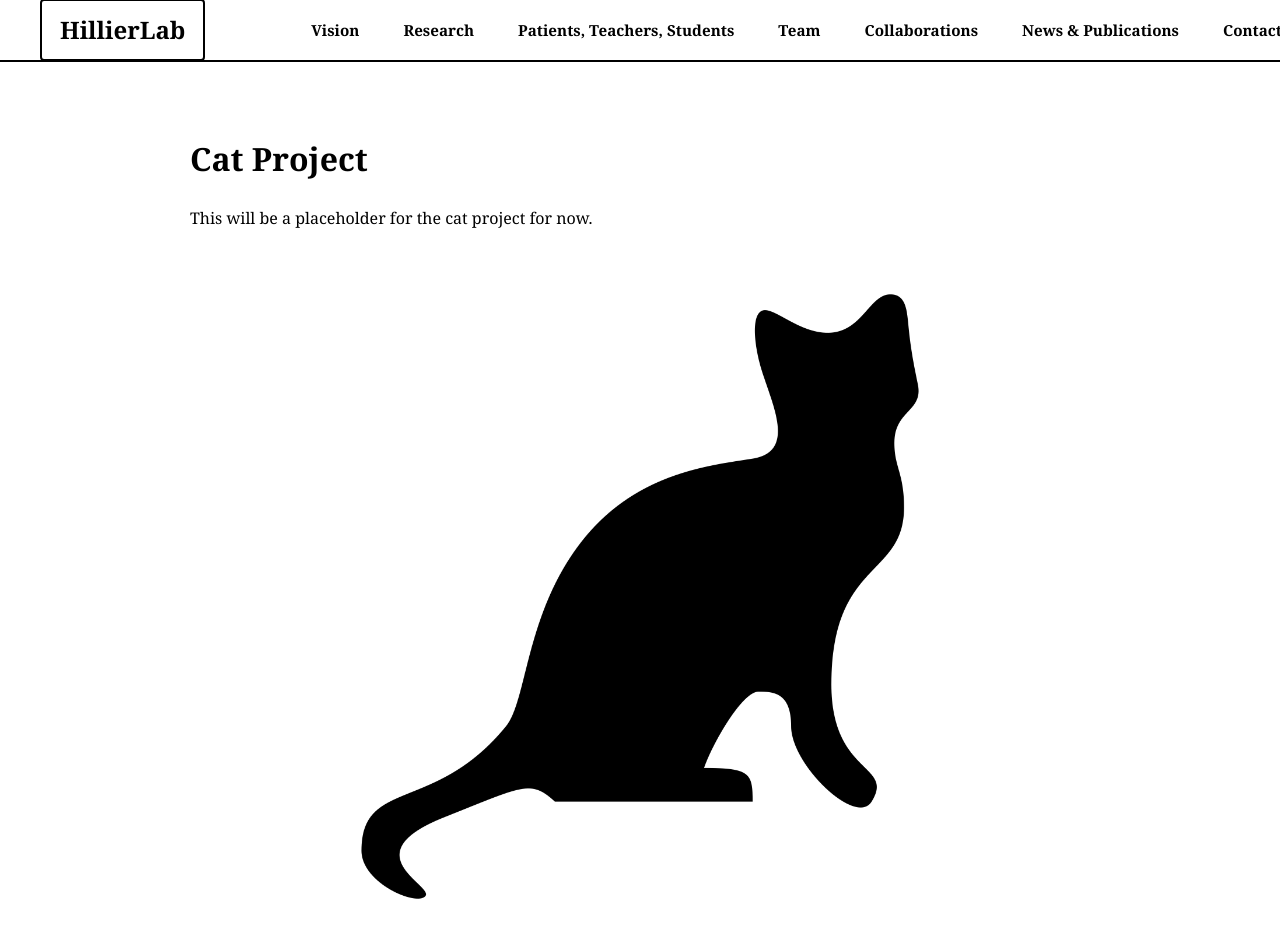
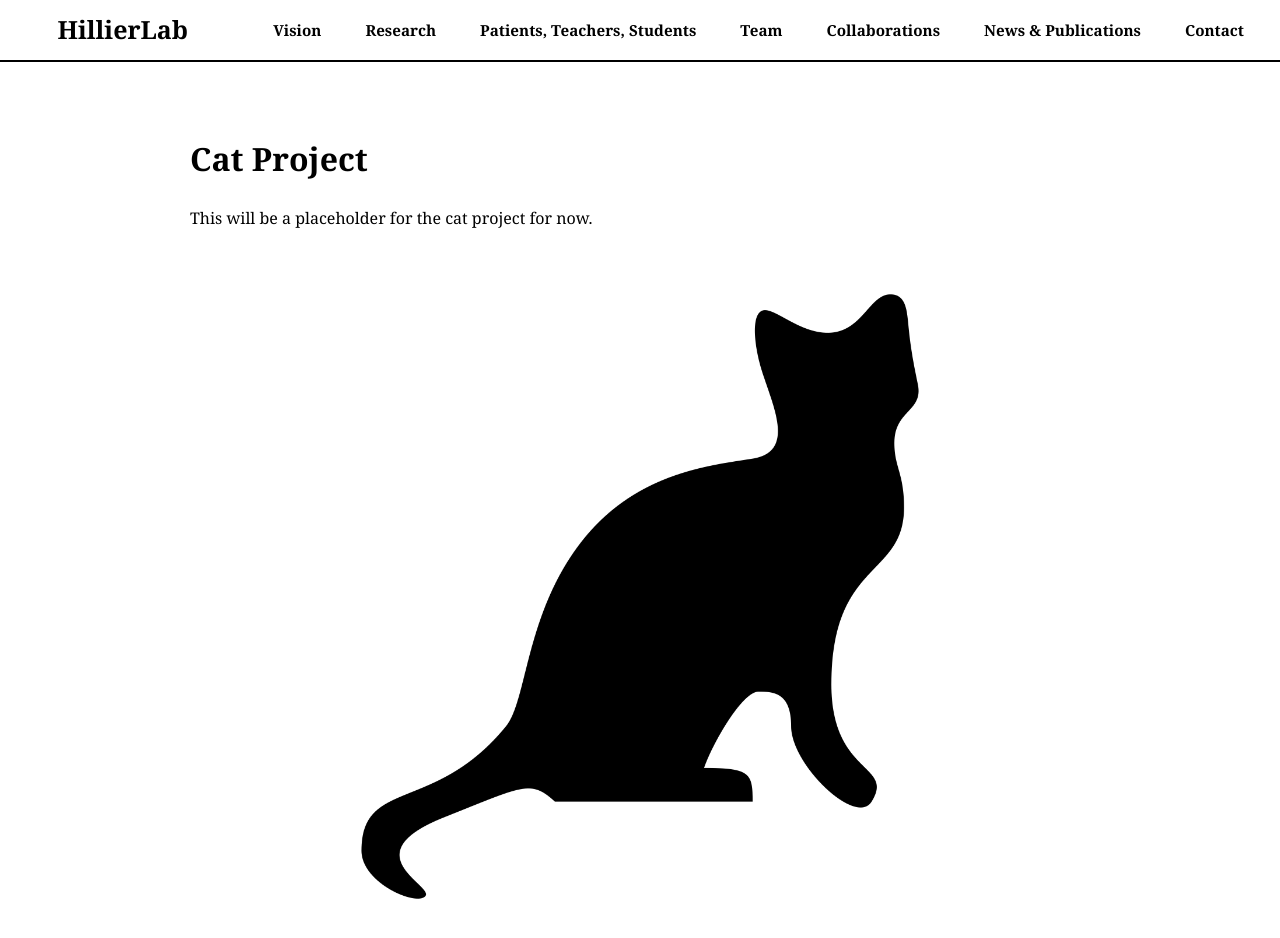
Before and after one commit to dzsano/rottenbillerdavid.github.io, a Jekyll site: the page built from biotechnology.md, in a window 1280 px wide and 993 px high. Shown: the top 938 px of the window. Built offline with Jekyll 4.4.1, drawn with Linux system fonts in a browser that asks for light colours.

Commit message:
Update page.html

```diff
--- a/_layouts/page.html
+++ b/_layouts/page.html
@@ -13,9 +13,10 @@ body {
   color: #000;
   padding-top: 80px;
   line-height: 1.6;
+  text-align: center;
 }
 
-/* -------- NAVBAR -------- */
+/* ----------- NAVBAR (IDENTICAL TO HOMEPAGE) ----------- */
 nav {
   position: fixed;
   top: 0; left: 0;
@@ -33,15 +34,15 @@ nav {
 
 nav .brand {
   font-weight: bold;
-  font-size: 1.5rem; /* bigger text */
-  padding: 10px 18px; /* bigger button box */
-  border: 2px solid currentColor;
-  border-radius: 4px;
+  font-size: 1.25rem;
+  transform: scale(1.25);
+  transform-origin: left center;
   text-decoration: none;
   color: inherit;
+  padding: 8px 14px;
+  border-radius: 4px;
   transition: all 0.3s ease;
 }
-
 
 nav .brand:hover {
   background: #000;
@@ -55,11 +56,8 @@ nav .brand:hover {
   gap: 1rem;
   flex-grow: 1;
   margin-left: 2rem;
-  padding-right: 1.5rem;
+  padding-right: calc(1.5rem + 38px);
   box-sizing: border-box;
-}
-.nav-links {
-  flex-wrap: nowrap;
 }
 
 .nav-links a {
@@ -77,6 +75,8 @@ nav .brand:hover {
   color: #fff;
 }
 
+nav a:focus { outline: none !important; }
+
 /* -------- CONTENT -------- */
 main {
   max-width: 900px;
@@ -84,7 +84,6 @@ main {
   padding: 2rem;
   text-align: left;
 }
-
 main img {
   display: block;
   max-width: 700px;
@@ -92,7 +91,6 @@ main img {
   margin: 2rem auto;
   border-radius: 10px;
 }
-
 </style>
 </head>
 
@@ -100,7 +98,7 @@ main img {
 
 <nav>
   <a href="/index.html" class="brand">HillierLab</a>
-    <div class="nav-links">
+  <div class="nav-links">
     <a href="/vision.html">Vision</a>
     <a href="/research.html">Research</a>
     <a href="/patients-teachers-students.html">Patients, Teachers, Students</a>
```
